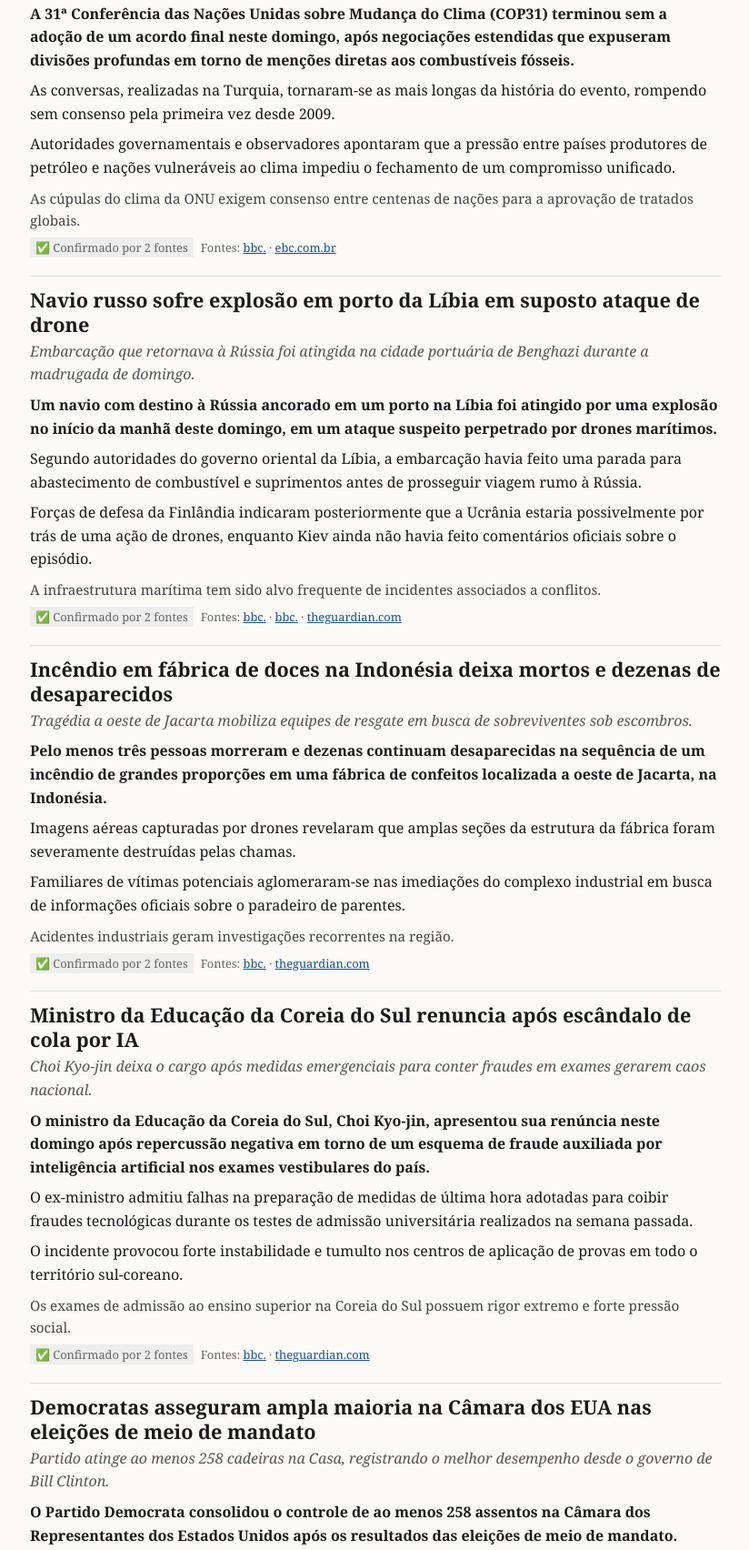
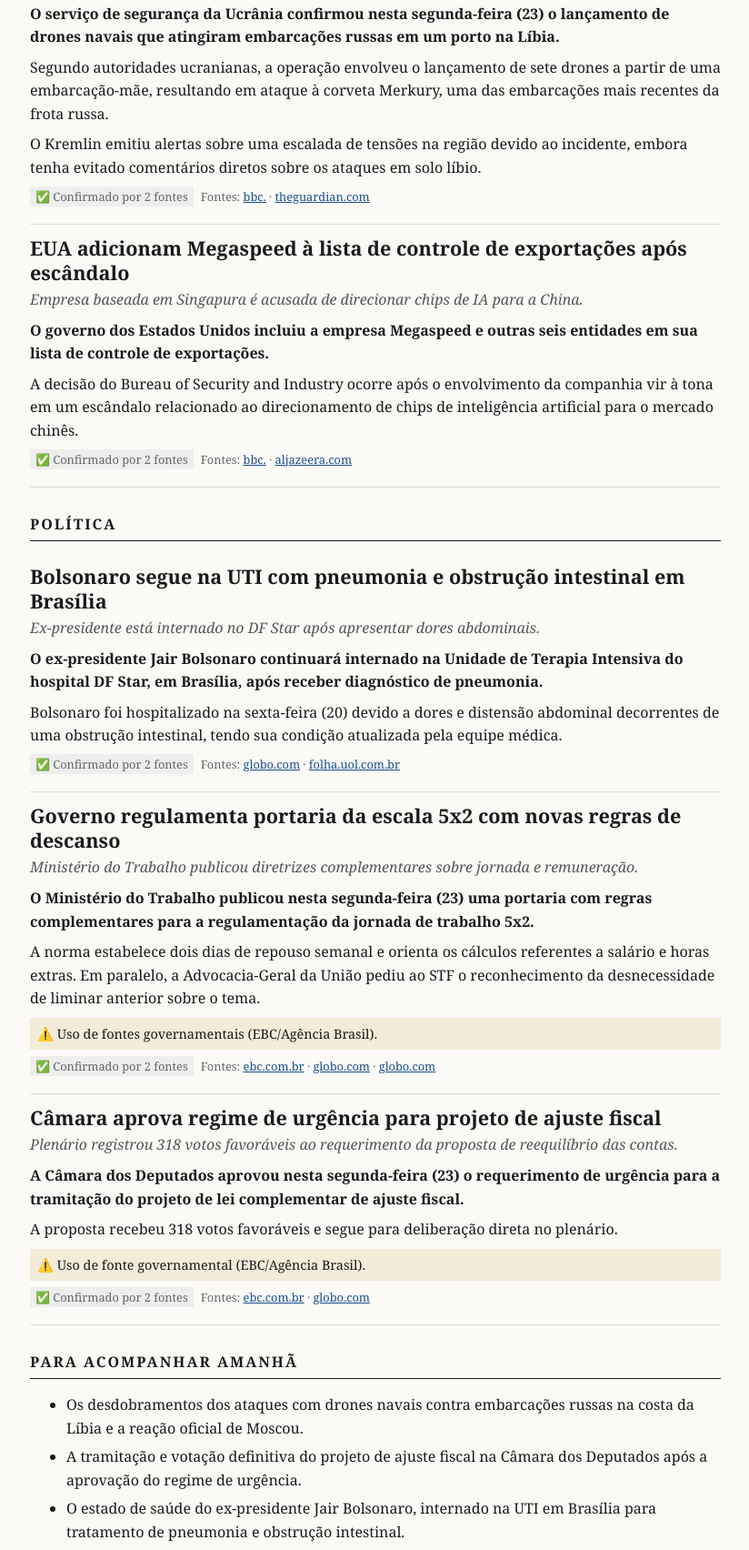
Before and after one commit to VitorinoBR/Noticias, a plain HTML site: page index.html in a window 1280 px wide. Shown: the part 325-2029 px from the top of the page at 91% size, without its empty margins (227-1051 px from the left). Drawn offline with Linux system fonts and the light colour scheme.

Commit message:
Atualização de edição: 2026-11-23-22h.html

```diff
--- a/index.html
+++ b/index.html
@@ -7,80 +7,53 @@
 <style>body{font-family:Georgia,Times,serif;max-width:760px;margin:0 auto;padding:16px;line-height:1.6;color:#1a1a1a;background:#fbfaf7}a{color:#1a4f8b}.masthead{text-align:center;border-bottom:4px double #1a1a1a;margin-bottom:8px}.masthead h1{font-size:2.4rem;margin:8px 0 4px;letter-spacing:1px}.edicao{margin:0 0 10px;font-size:.9rem;text-transform:capitalize;color:#555}section h2{font-size:1rem;text-transform:uppercase;letter-spacing:2px;border-bottom:1px solid #1a1a1a;padding-bottom:4px;margin-top:28px}.materia{padding:12px 0;border-bottom:1px solid #ddd}.materia h3{font-size:1.35rem;line-height:1.25;margin:0 0 4px}.fina{font-style:italic;color:#555;margin:0 0 8px}.lide{font-weight:bold;margin:0 0 8px}.materia p{margin:0 0 8px}.contexto{color:#444;font-size:.95rem}.diverge,.alerta{font-size:.9rem;background:#f3ecd9;padding:6px 8px}.meta{font-size:.8rem;color:#666}.selo{background:#eee;padding:2px 6px;margin-right:8px}.acompanhar li{margin-bottom:6px}footer{margin-top:32px;border-top:1px solid #999;font-size:.8rem;color:#666}@media (prefers-color-scheme:dark){body{background:#121212;color:#e8e8e8}a{color:#8ab4f8}.fina,.contexto,.meta,footer{color:#aaa}.selo{background:#2a2a2a}.diverge,.alerta{background:#2b2618}.masthead,section h2{border-color:#e8e8e8}.materia{border-color:#333}}</style>
 </head>
 <body>
-<header class='masthead'><h1>Global Insights</h1><p class='edicao'>domingo, 22 de novembro de 2026 · Resumo do dia</p></header>
+<header class='masthead'><h1>Global Insights</h1><p class='edicao'>segunda-feira, 23 de novembro de 2026 · Resumo do dia</p></header>
 <main><section><h2>Geopolítica</h2><article class='materia'>
-<h3>COP31 encerra sem acordo climático após impasse sobre combustíveis fósseis</h3>
-<p class='fina'>Conferência na Turquia termina sem consenso pela primeira vez desde 2009 após divergências profundas.</p>
-<p class='lide'>A 31ª Conferência das Nações Unidas sobre Mudança do Clima (COP31) terminou sem a adoção de um acordo final neste domingo, após negociações estendidas que expuseram divisões profundas em torno de menções diretas aos combustíveis fósseis.</p>
-<p>As conversas, realizadas na Turquia, tornaram-se as mais longas da história do evento, rompendo sem consenso pela primeira vez desde 2009.</p><p>Autoridades governamentais e observadores apontaram que a pressão entre países produtores de petróleo e nações vulneráveis ao clima impediu o fechamento de um compromisso unificado.</p>
-<p class='contexto'>As cúpulas do clima da ONU exigem consenso entre centenas de nações para a aprovação de tratados globais.</p>
+<h3>Ucrânia confirma ataque com drones navais contra navios russos na Líbia</h3>
+<p class='fina'>Operação ucraniana atingiu duas embarcações russas, incluindo a corveta Merkury, na costa norte-africana.</p>
+<p class='lide'>O serviço de segurança da Ucrânia confirmou nesta segunda-feira (23) o lançamento de drones navais que atingiram embarcações russas em um porto na Líbia.</p>
+<p>Segundo autoridades ucranianas, a operação envolveu o lançamento de sete drones a partir de uma embarcação-mãe, resultando em ataque à corveta Merkury, uma das embarcações mais recentes da frota russa.</p><p>O Kremlin emitiu alertas sobre uma escalada de tensões na região devido ao incidente, embora tenha evitado comentários diretos sobre os ataques em solo líbio.</p>
 
 
-<p class='meta'><span class='selo'>✅ Confirmado por 2 fontes</span>Fontes: <a href='https://www.bbc.co.uk/news/articles/cqwy06zrd26lo?at_medium=RSS&amp;at_campaign=rss' target='_blank' rel='noopener noreferrer'>bbc.</a> · <a href='https://agenciabrasil.ebc.com.br/internacional/noticia/2026-11/cop-nao-terminava-sem-acordo-desde-2009' target='_blank' rel='noopener noreferrer'>ebc.com.br</a></p>
+
+<p class='meta'><span class='selo'>✅ Confirmado por 2 fontes</span>Fontes: <a href='https://www.bbc.co.uk/news/articles/cr894gjz0j0yo?at_medium=RSS&amp;at_campaign=rss' target='_blank' rel='noopener noreferrer'>bbc.</a> · <a href='https://www.theguardian.com/world/2026/nov/23/ukraine-naval-drones-strike-russian-warship-libya' target='_blank' rel='noopener noreferrer'>theguardian.com</a></p>
 </article><article class='materia'>
-<h3>Navio russo sofre explosão em porto da Líbia em suposto ataque de drone</h3>
-<p class='fina'>Embarcação que retornava à Rússia foi atingida na cidade portuária de Benghazi durante a madrugada de domingo.</p>
-<p class='lide'>Um navio com destino à Rússia ancorado em um porto na Líbia foi atingido por uma explosão no início da manhã deste domingo, em um ataque suspeito perpetrado por drones marítimos.</p>
-<p>Segundo autoridades do governo oriental da Líbia, a embarcação havia feito uma parada para abastecimento de combustível e suprimentos antes de prosseguir viagem rumo à Rússia.</p><p>Forças de defesa da Finlândia indicaram posteriormente que a Ucrânia estaria possivelmente por trás de uma ação de drones, enquanto Kiev ainda não havia feito comentários oficiais sobre o episódio.</p>
-<p class='contexto'>A infraestrutura marítima tem sido alvo frequente de incidentes associados a conflitos.</p>
+<h3>EUA adicionam Megaspeed à lista de controle de exportações após escândalo</h3>
+<p class='fina'>Empresa baseada em Singapura é acusada de direcionar chips de IA para a China.</p>
+<p class='lide'>O governo dos Estados Unidos incluiu a empresa Megaspeed e outras seis entidades em sua lista de controle de exportações.</p>
+<p>A decisão do Bureau of Security and Industry ocorre após o envolvimento da companhia vir à tona em um escândalo relacionado ao direcionamento de chips de inteligência artificial para o mercado chinês.</p>
 
 
-<p class='meta'><span class='selo'>✅ Confirmado por 2 fontes</span>Fontes: <a href='https://www.bbc.co.uk/news/articles/cr894gjz0j0yo?at_medium=RSS&amp;at_campaign=rss' target='_blank' rel='noopener noreferrer'>bbc.</a> · <a href='https://www.bbc.co.uk/news/articles/cj752ddve27ko?at_medium=RSS&amp;at_campaign=rss' target='_blank' rel='noopener noreferrer'>bbc.</a> · <a href='https://www.theguardian.com/world/2026/nov/22/blast-russian-ship-suspected-drone-attack-benghazi-libya' target='_blank' rel='noopener noreferrer'>theguardian.com</a></p>
-</article><article class='materia'>
-<h3>Incêndio em fábrica de doces na Indonésia deixa mortos e dezenas de desaparecidos</h3>
-<p class='fina'>Tragédia a oeste de Jacarta mobiliza equipes de resgate em busca de sobreviventes sob escombros.</p>
-<p class='lide'>Pelo menos três pessoas morreram e dezenas continuam desaparecidas na sequência de um incêndio de grandes proporções em uma fábrica de confeitos localizada a oeste de Jacarta, na Indonésia.</p>
-<p>Imagens aéreas capturadas por drones revelaram que amplas seções da estrutura da fábrica foram severamente destruídas pelas chamas.</p><p>Familiares de vítimas potenciais aglomeraram-se nas imediações do complexo industrial em busca de informações oficiais sobre o paradeiro de parentes.</p>
-<p class='contexto'>Acidentes industriais geram investigações recorrentes na região.</p>
+
+<p class='meta'><span class='selo'>✅ Confirmado por 2 fontes</span>Fontes: <a href='https://www.bbc.co.uk/news/articles/cv98xpg5dg5zo?at_medium=RSS&amp;at_campaign=rss' target='_blank' rel='noopener noreferrer'>bbc.</a> · <a href='https://www.aljazeera.com/economy/2026/11/24/us-adds-megaspeed-firm-at-centre-of-nvidia-scandal-to-export-control-list?traffic_source=rss' target='_blank' rel='noopener noreferrer'>aljazeera.com</a></p>
+</article></section><section><h2>Política</h2><article class='materia'>
+<h3>Bolsonaro segue na UTI com pneumonia e obstrução intestinal em Brasília</h3>
+<p class='fina'>Ex-presidente está internado no DF Star após apresentar dores abdominais.</p>
+<p class='lide'>O ex-presidente Jair Bolsonaro continuará internado na Unidade de Terapia Intensiva do hospital DF Star, em Brasília, após receber diagnóstico de pneumonia.</p>
+<p>Bolsonaro foi hospitalizado na sexta-feira (20) devido a dores e distensão abdominal decorrentes de uma obstrução intestinal, tendo sua condição atualizada pela equipe médica.</p>
 
 
-<p class='meta'><span class='selo'>✅ Confirmado por 2 fontes</span>Fontes: <a href='https://www.bbc.co.uk/news/articles/cw8dvg5pgm0eo?at_medium=RSS&amp;at_campaign=rss' target='_blank' rel='noopener noreferrer'>bbc.</a> · <a href='https://www.theguardian.com/world/2026/nov/22/fire-confectionary-factory-indonesia-jakarta' target='_blank' rel='noopener noreferrer'>theguardian.com</a></p>
+
+<p class='meta'><span class='selo'>✅ Confirmado por 2 fontes</span>Fontes: <a href='https://g1.globo.com/politica/noticia/2026/11/23/bolsonaro-continuara-internado-na-uti-por-dores-abdominais-e-pneumonia-medicos-descartam-cirurgia-neste-momento.ghtml' target='_blank' rel='noopener noreferrer'>globo.com</a> · <a href='https://redir.folha.com.br/redir/online/poder/rss091/*https://www1.folha.uol.com.br/poder/2026/11/bolsonaro-traz-pneumonia-e-continuara-na-uti-dizem-medicos.shtml' target='_blank' rel='noopener noreferrer'>folha.uol.com.br</a></p>
 </article><article class='materia'>
-<h3>Ministro da Educação da Coreia do Sul renuncia após escândalo de cola por IA</h3>
-<p class='fina'>Choi Kyo-jin deixa o cargo após medidas emergenciais para conter fraudes em exames gerarem caos nacional.</p>
-<p class='lide'>O ministro da Educação da Coreia do Sul, Choi Kyo-jin, apresentou sua renúncia neste domingo após repercussão negativa em torno de um esquema de fraude auxiliada por inteligência artificial nos exames vestibulares do país.</p>
-<p>O ex-ministro admitiu falhas na preparação de medidas de última hora adotadas para coibir fraudes tecnológicas durante os testes de admissão universitária realizados na semana passada.</p><p>O incidente provocou forte instabilidade e tumulto nos centros de aplicação de provas em todo o território sul-coreano.</p>
-<p class='contexto'>Os exames de admissão ao ensino superior na Coreia do Sul possuem rigor extremo e forte pressão social.</p>
+<h3>Governo regulamenta portaria da escala 5x2 com novas regras de descanso</h3>
+<p class='fina'>Ministério do Trabalho publicou diretrizes complementares sobre jornada e remuneração.</p>
+<p class='lide'>O Ministério do Trabalho publicou nesta segunda-feira (23) uma portaria com regras complementares para a regulamentação da jornada de trabalho 5x2.</p>
+<p>A norma estabelece dois dias de repouso semanal e orienta os cálculos referentes a salário e horas extras. Em paralelo, a Advocacia-Geral da União pediu ao STF o reconhecimento da desnecessidade de liminar anterior sobre o tema.</p>
 
 
-<p class='meta'><span class='selo'>✅ Confirmado por 2 fontes</span>Fontes: <a href='https://www.bbc.co.uk/news/articles/cw3dgk29d37no?at_medium=RSS&amp;at_campaign=rss' target='_blank' rel='noopener noreferrer'>bbc.</a> · <a href='https://www.theguardian.com/world/2026/nov/22/south-korea-education-minister-resigns-after-ai-cheating-scandal-engulfs-university-exams' target='_blank' rel='noopener noreferrer'>theguardian.com</a></p>
+<p class='alerta'>⚠️ Uso de fontes governamentais (EBC/Agência Brasil).</p>
+<p class='meta'><span class='selo'>✅ Confirmado por 2 fontes</span>Fontes: <a href='https://agenciabrasil.ebc.com.br/economia/noticia/2026-11/jornada-5x2-veja-como-ficam-regras-de-salario-folgas-e-horas-extras' target='_blank' rel='noopener noreferrer'>ebc.com.br</a> · <a href='https://g1.globo.com/economia/noticia/2026/11/23/ministerio-do-trabalho-portaria-escala-5x2.ghtml' target='_blank' rel='noopener noreferrer'>globo.com</a> · <a href='https://g1.globo.com/politica/noticia/2026/11/23/escala-5x2-agu-diz-ao-stf-que-decisao-provisoria-de-dino-nao-e-mais-necessaria-apos-regulamentacao-do-governo.ghtml' target='_blank' rel='noopener noreferrer'>globo.com</a></p>
 </article><article class='materia'>
-<h3>Democratas asseguram ampla maioria na Câmara dos EUA nas eleições de meio de mandato</h3>
-<p class='fina'>Partido atinge ao menos 258 cadeiras na Casa, registrando o melhor desempenho desde o governo de Bill Clinton.</p>
-<p class='lide'>O Partido Democrata consolidou o controle de ao menos 258 assentos na Câmara dos Representantes dos Estados Unidos após os resultados das eleições de meio de mandato.</p>
-<p>O número supera de forma expressiva o total obtido pelos republicanos, que detêm ao menos 173 cadeiras no parlamento.</p><p>O resultado configura a maior bancada alcançada pelos democratas na casa legislativa desde o ano de 1992, ampliando o poder de barganha político da legenda frente à oposição.</p>
-<p class='contexto'>As eleições de meio de mandato redefinem o equilíbrio de forças no Congresso norte-americano no meio do mandato presidencial.</p>
+<h3>Câmara aprova regime de urgência para projeto de ajuste fiscal</h3>
+<p class='fina'>Plenário registrou 318 votos favoráveis ao requerimento da proposta de reequilíbrio das contas.</p>
+<p class='lide'>A Câmara dos Deputados aprovou nesta segunda-feira (23) o requerimento de urgência para a tramitação do projeto de lei complementar de ajuste fiscal.</p>
+<p>A proposta recebeu 318 votos favoráveis e segue para deliberação direta no plenário.</p>
 
 
-<p class='meta'><span class='selo'>✅ Confirmado por 2 fontes</span>Fontes: <a href='https://www.bbc.co.uk/news/articles/c6vg29g7dlyno?at_medium=RSS&amp;at_campaign=rss' target='_blank' rel='noopener noreferrer'>bbc.</a> · <a href='https://www.dw.com/pt-br/democratas-conquistam-maior-bancada-na-câmara-dos-eua-desde-1992/a-80015273?maca=bra-rss-br-br-1031-rdf' target='_blank' rel='noopener noreferrer'>dw.com</a></p>
-</article></section><section><h2>Política</h2><article class='materia'>
-<h3>Jair Bolsonaro permanece internado em UTI de hospital em Brasília com quadro estável</h3>
-<p class='fina'>Ex-presidente segue sem previsão de alta após receber diagnóstico de abdômen agudo obstrutivo.</p>
-<p class='lide'>O ex-presidente Jair Bolsonaro continua internado em uma Unidade de Terapia Intensiva (UTI) do hospital DF Star, em Brasília, conforme boletim médico divulgado na tarde deste domingo.</p>
-<p>A equipe médica informou que o paciente apresenta quadro clínico estável, mas permanece sem previsão de alta hospitalar.</p><p>Bolsonaro deu entrada na unidade de saúde com diagnóstico de abdômen agudo obstrutivo.</p>
-<p class='contexto'>O ex-presidente tem enfrentado episódios recorrentes de internação ligados a complicações cirúrgicas e gastrointestinais.</p>
-
-
-<p class='meta'><span class='selo'>✅ Confirmado por 2 fontes</span>Fontes: <a href='https://g1.globo.com/politica/politico/noticia/2026/11/22/bolsonaro-esta-estavel-diz-hospital.ghtml' target='_blank' rel='noopener noreferrer'>globo.com</a> · <a href='https://redir.folha.com.br/redir/online/poder/rss091/*https://www1.folha.uol.com.br/poder/2026/11/bolsonaro-segue-na-uti-com-quadro-estavel-e-sem-previsao-de-alta.shtml' target='_blank' rel='noopener noreferrer'>folha.uol.com.br</a></p>
-</article></section><section><h2>Ciência</h2><article class='materia'>
-<h3>Estudo mapeia variantes genéticas ligadas ao envelhecimento de tartaruga de 194 anos</h3>
-<p class='fina'>Pesquisa identifica mecanismos de reparo de DNA no animal terrestre mais velho do mundo.</p>
-<p class='lide'>Cientistas isolaram variantes genéticas associadas à longevidade extrema em Jonathan, uma tartaruga gigante de 194 anos considerada o animal terrestre vivo mais antigo do planeta.</p>
-<p>O mapeamento apontou a presença de 287 variantes genéticas únicas ligadas a processos de reparo celular e controle de danos no DNA.</p><p>Os pesquisadores esperam que os dados ajudem a compreender os mecanismos biológicos que retardam o envelhecimento em vertebrados.</p>
-<p class='contexto'>A análise genética de espécies de longa vida é uma das frentes da biogerontologia moderna.</p>
-
-
-<p class='meta'><span class='selo'>⚠️ Fonte única</span>Fontes: <a href='https://www.sciencedaily.com/releases/2026/11/261121221130.htm' target='_blank' rel='noopener noreferrer'>sciencedaily.com</a></p>
-</article><article class='materia'>
-<h3>Pesquisa descobre que medicamentos comuns deixam marcas duradouras no microbioma intestinal</h3>
-<p class='fina'>Antidepressivos e remédios para pressão arterial geram alterações microbianas por anos.</p>
-<p class='lide'>Um estudo conduzido com mais de 2.500 pessoas revelou que medicamentos de uso comum, como antidepressivos e tratamentos para hipertensão, podem deixar marcas persistentes no microbioma intestinal.</p>
-<p>De acordo com os pesquisadores, os efeitos microbianos podem perdurar por vários anos após a interrupção ou administração dos fármacos.</p><p>O achado levanta novas discussões sobre o impacto a longo prazo de tratamentos farmacológicos regulares na flora intestinal humana.</p>
-<p class='contexto'>O microbioma intestinal desempenha funções cruciais na imunidade e no metabolismo dos mamíferos.</p>
-
-
-<p class='meta'><span class='selo'>⚠️ Fonte única</span>Fontes: <a href='https://www.sciencedaily.com/releases/2026/11/261120071501.htm' target='_blank' rel='noopener noreferrer'>sciencedaily.com</a></p>
-</article></section><section class='acompanhar'><h2>Para acompanhar amanhã</h2><ul><li>Os desdobramentos diplomáticos após o encerramento sem acordo da COP31 na Turquia.</li><li>O estado de saúde do ex-presidente Jair Bolsonaro na UTI do hospital DF Star em Brasília.</li><li>As reações políticas e econômicas decorrentes da vitória da maioria democrata na Câmara dos Estados Unidos.</li></ul></section></main>
-<footer><p>Apuração automatizada: 5 confirmadas, 3 de fonte única, 0 com divergência, 0 descartadas.</p><p>Resumo automatizado de fontes públicas. Confira sempre o link original.</p></footer>
+<p class='alerta'>⚠️ Uso de fonte governamental (EBC/Agência Brasil).</p>
+<p class='meta'><span class='selo'>✅ Confirmado por 2 fontes</span>Fontes: <a href='https://agenciabrasil.ebc.com.br/politica/noticia/2026-11/camara-aprova-urgencia-para-votacao-do-projeto-de-ajuste-fiscal' target='_blank' rel='noopener noreferrer'>ebc.com.br</a> · <a href='https://g1.globo.com/politica/ao-vivo/ajuste-fiscal-camara-deputados.ghtml' target='_blank' rel='noopener noreferrer'>globo.com</a></p>
+</article></section><section class='acompanhar'><h2>Para acompanhar amanhã</h2><ul><li>Os desdobramentos dos ataques com drones navais contra embarcações russas na costa da Líbia e a reação oficial de Moscou.</li><li>A tramitação e votação definitiva do projeto de ajuste fiscal na Câmara dos Deputados após a aprovação do regime de urgência.</li><li>O estado de saúde do ex-presidente Jair Bolsonaro, internado na UTI em Brasília para tratamento de pneumonia e obstrução intestinal.</li></ul></section></main>
+<footer><p>Apuração automatizada: 3 confirmadas, 2 de fonte única, 0 com divergência, 3 descartadas.</p><p>Resumo automatizado de fontes públicas. Confira sempre o link original.</p></footer>
 </body>
 </html>
```
